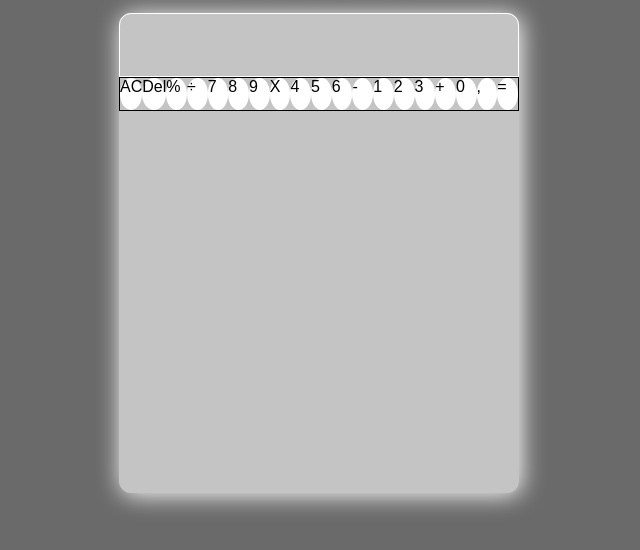
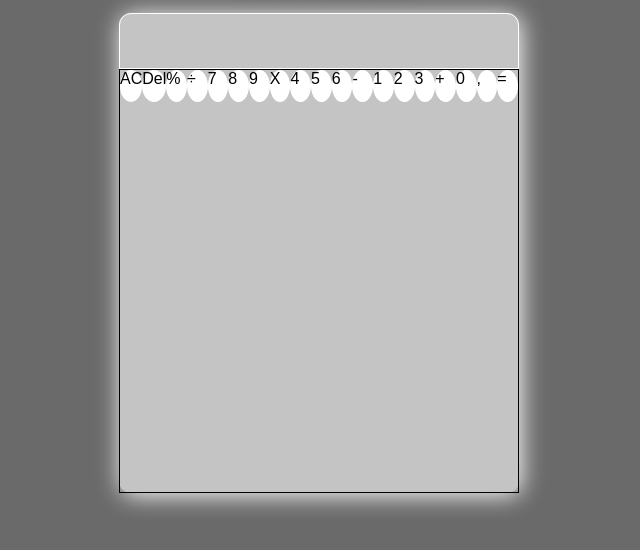
Before and after one commit to oAndin/Calculadora-MEME, a plain HTML site: page index.html in a window 1280 px wide. Shown: the part 174-724 px from the top of the page, without its empty margins (321-961 px from the left). Drawn offline with Linux system fonts and the light colour scheme.

Commit message:
Nada demais por aqui

```diff
--- a/gleidson.css
+++ b/gleidson.css
@@ -54,7 +54,8 @@ body main span.caixa span.tela {
 
 body main span.caixa div.botoes {
     width: 100%;
-    height: calc(100%-4rem);
+    height: 100%;
+    /* height: calc(100%-4rem); */
     border: 1px solid #000000;
     display: flex;
 }
```
